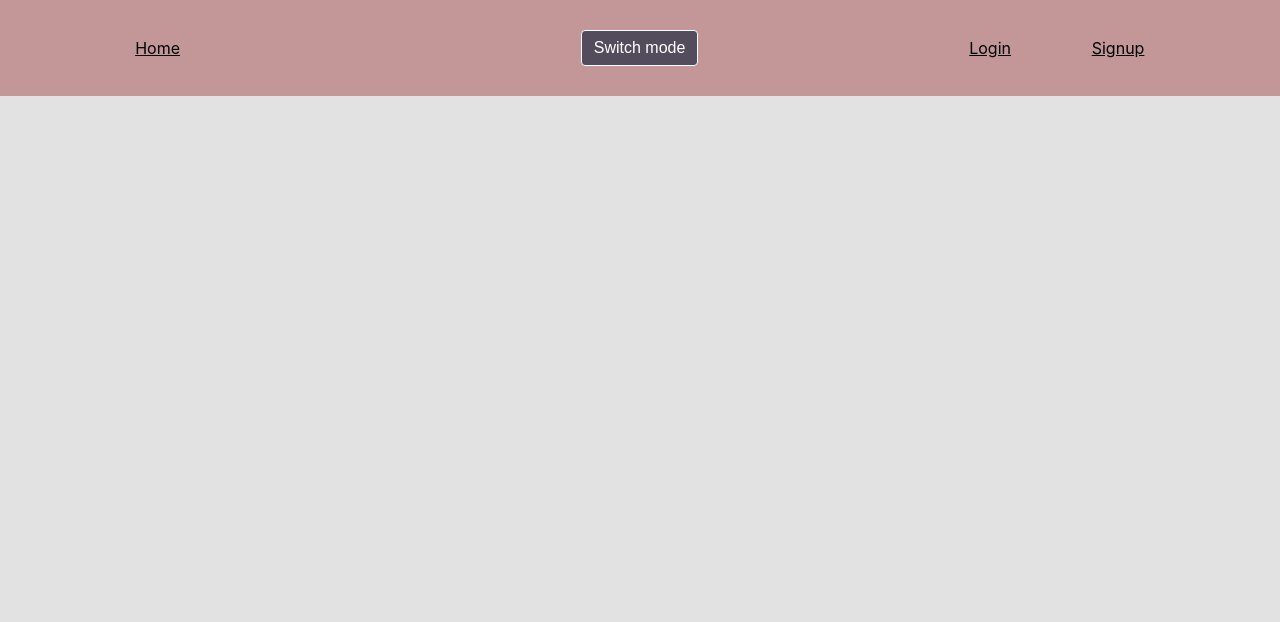
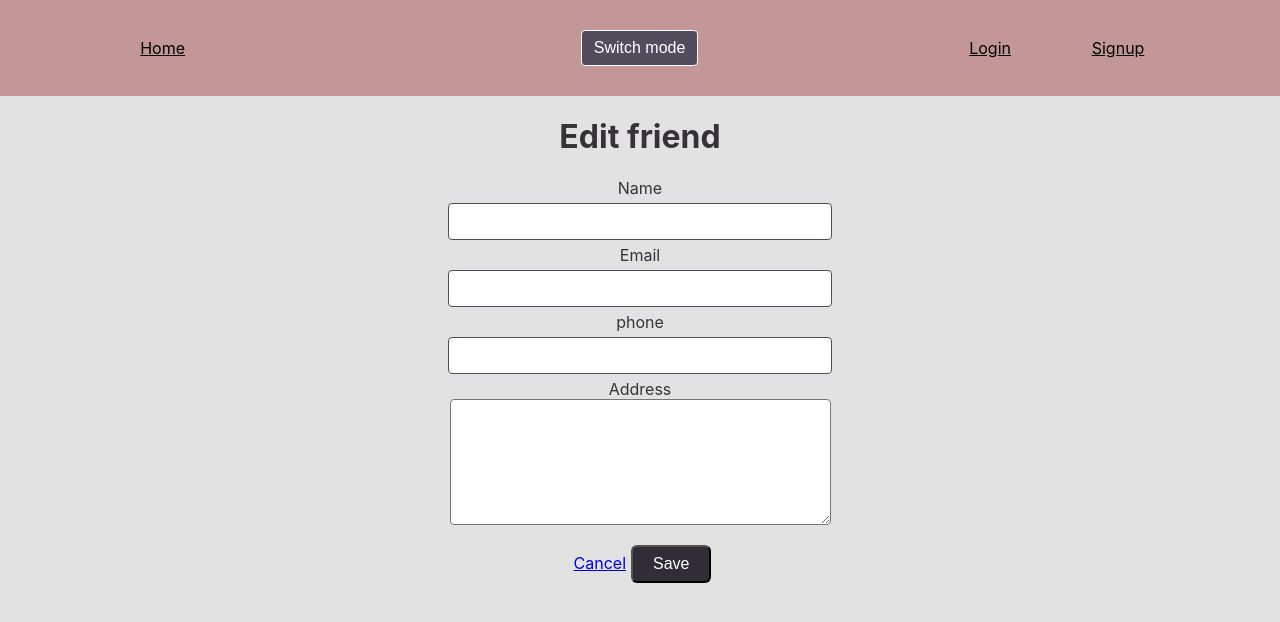
Before and after one commit to suspha/react-friend-list, a React (Create React App) app in the folder frontend/: page /friend/edit/1 in a window 1280 px wide. Shown: the top 622 px of the page. Built offline with nearby package versions, Linux system fonts and the light colour scheme.

Commit message:
Add delete

```diff
--- a/frontend/src/App.css
+++ b/frontend/src/App.css
@@ -29,6 +29,10 @@ Nav a {
   justify-content: space-between;
   align-items: center;
   list-style: none;
+}
+
+a {
+  padding: 0 5px;
 }
 
 .error-msg {
@@ -86,3 +90,28 @@ form {
 .friend-list {
   margin: 1rem;
 }
+
+.friend-list-page{
+  margin-top: 4rem;
+}
+
+.friend-list-view{
+  margin: 3rem 0;
+}
+
+a.add-buttonLink {
+  font-size: 20px;
+  color: #534c5c;
+  background: transparent;
+  border: 1px solid #534c5c;;
+  padding: 8px 16px;
+  text-decoration: none;
+  border-radius: 8px;
+}
+
+textarea {
+  width: 375px;
+  height: 120px;
+  border-radius: 4px;
+
+}
--- a/frontend/src/App.js
+++ b/frontend/src/App.js
@@ -8,6 +8,8 @@ import SignupView from './views/SignupView';
 import FriendView from './views/FriendView';
 import SettingsView from './views/SettingsView';
 import CreateFriendView from './views/CreateFriendView';
+import EditFriendView from './views/EditFriendView';
+import DeleteFriendView from './views/DeleteFriendView';
 import { BrowserRouter as Router, Switch, Route} from "react-router-dom";
 import { AppProvider } from './AppContext';
 
@@ -41,6 +43,12 @@ function App() {
             <Route path="/friend/create">
               <CreateFriendView />
             </Route>
+            <Route path="/friend/edit/:_id">
+              <EditFriendView />
+            </Route>
+            <Route path="/friend/delete/:_id">
+              <DeleteFriendView />
+            </Route>
           </Switch>
         </div>
       </AppProvider>
--- /dev/null
+++ b/frontend/src/views/DeleteFriendView.js
@@ -0,0 +1,23 @@
+import React from 'react';
+import { Link, useParams, useHistory } from "react-router-dom";
+import { ajax } from '../lib/tools';
+
+function DeleteFriendView(props) {
+  const { _id } = useParams()
+  const history = useHistory()
+
+  async function handleDeleteFriend() {
+    const result = await ajax('/friend/delete', {_id})
+    history.push('/friends')
+  }
+
+  return (
+    <div>
+      <h2>Confirm deleting</h2>
+      <button onClick={ handleDeleteFriend}>Delete</button>
+      <Link to="/friends">Cancel</Link>
+    </div>
+  );
+}
+
+export default DeleteFriendView;
--- /dev/null
+++ b/frontend/src/views/EditFriendView.js
@@ -0,0 +1,52 @@
+import React, {useState} from 'react';
+import { ajax } from '../lib/tools'
+import { Link } from "react-router-dom";
+import { useHistory } from "react-router-dom";
+
+function EditFriendView() {
+  const [values, setValues] = useState({ name:'', address: '', phone: '', email: ''})
+  const [errors, setErrors] = useState({})
+  const history = useHistory()
+
+  async function handleEditFriend(e) {
+      e.preventDefault()
+      const result = await ajax('/friend/edit', values)
+      if(result.errors) {
+        setErrors(result.errors)
+      } else {
+        history.push('/friends')
+      }
+    }
+
+
+  function updateValue(event) {
+    setValues({ ...values, [event.target.name]: event.target.value })
+  }
+
+
+  return(
+    <form onSubmit={handleEditFriend}>
+      <h1>Edit friend</h1>
+      <div>
+        <label>Name</label><br/>
+        <input type="text" name="name" onChange={e => updateValue(e)}/>
+      </div>
+      <div>
+        <label>Email</label><br/>
+        <input type="text" name="email" onChange={e => updateValue(e)}/>
+      </div>
+      <div>
+        <label>phone</label><br/>
+        <input type="phone" name="phone" onChange={e => updateValue(e)}/>
+      </div>
+      <div>
+        <label>Address</label><br/>
+        <textarea name="address" onChange={e => updateValue(e)}/>
+      </div>
+      <Link to="/friends"className="back-button">Cancel</Link>
+      <button className="save-button">Save</button>
+    </form>
+  )
+}
+
+export default EditFriendView;
--- a/frontend/src/views/FriendView.js
+++ b/frontend/src/views/FriendView.js
@@ -6,7 +6,6 @@ function FriendView() {
   const [friends, setFriends]= useState([])
 
   useEffect(()=> {
-    console.log("helle")
     async function friendList() {
       const result = await ajax('/friend/list')
       setFriends(result)
@@ -14,19 +13,20 @@ function FriendView() {
     friendList()
   }, [])
 
-  return (
-    <div>
-      <h1>My list of friends</h1>
-      <Link to="/friend/create">Add new friend + </Link>
-      <div>
-        <h3>List</h3>
+ return (
+    <div className="friend-list-page">
+      <Link className="add-buttonLink" to="/friend/create">Add new friend + </Link>
+      <div className="friend-list-view">
+        <h3>List ({friends.length})</h3>
         <div>
           { friends.map(friend => (
-            <div className="friend-list">
-              <div><b>Name:</b> {friend.name}</div>
-              <div><b>Email:</b> {friend.email}</div>
-              <div><b>Phone:</b> {friend.phone}</div>
-              <div><b>Address:</b>{friend.address}</div>
+            <div className="friend-list" key={friend._id}>
+              <div><b>Name: </b>{friend.name}</div>
+              <div><b>Email: </b>{friend.email}</div>
+              <div><b>Phone: </b>{friend.phone}</div>
+              <div><b>Address: </b>{friend.address}</div>
+              <Link to={`/friend/edit/${friend._id}`}>Edit</Link>
+              <Link to={`/friend/delete/${friend._id}`}>Delete</Link>
             </div>
             ))}
         </div>
```
Also changed, not shown: 1 other file (tests, documents, lock files or other folders).
